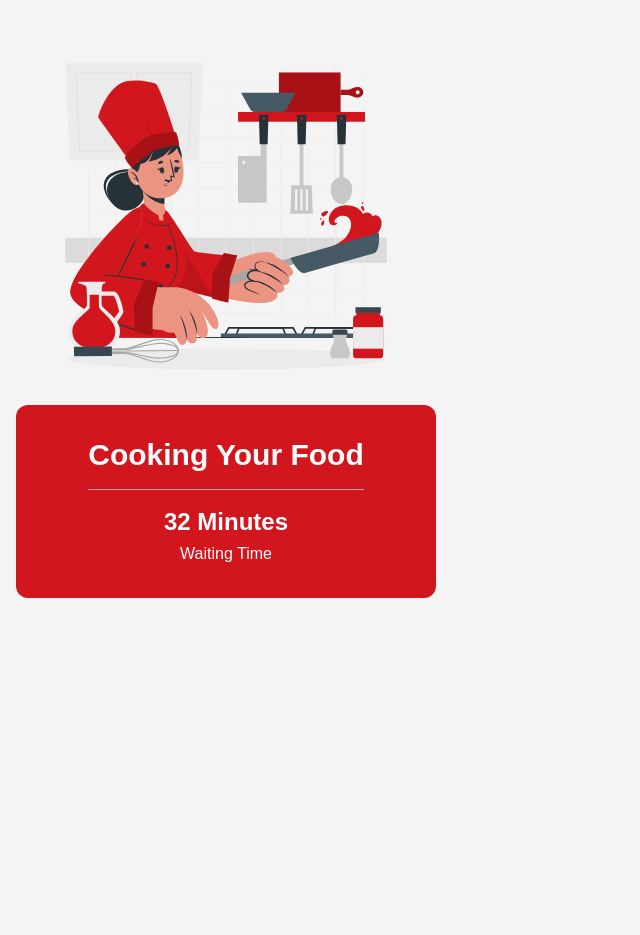
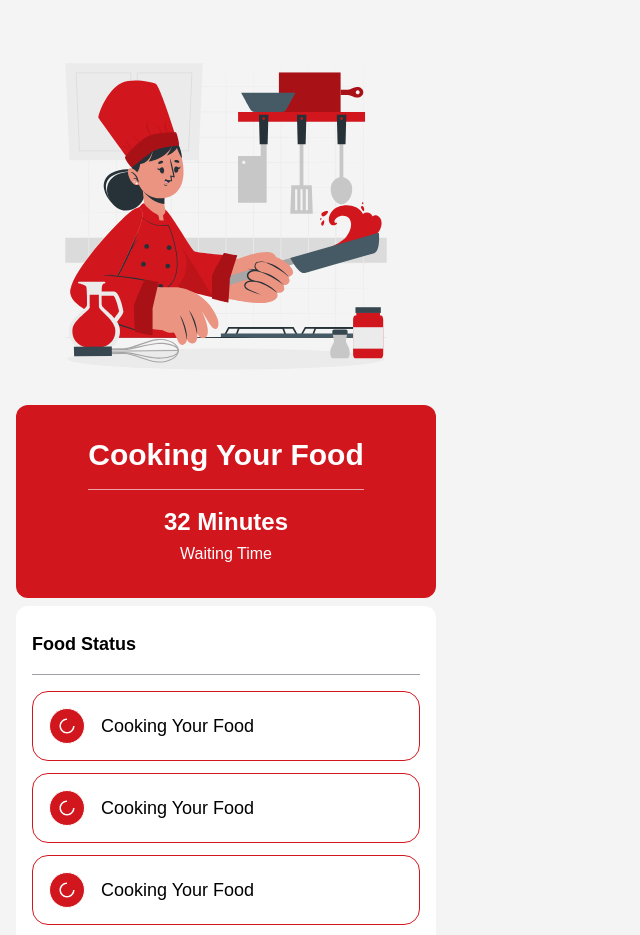
Before and after one commit to aryndraa/pos-restaurant, a Next.js app in the folder client/: page /status in a window 1280 px wide. Shown: the top 935 px of the page, without its empty margins (0-640 px from the left). Before the commit the page ends 800 px from the top, so only its background shows below. Built offline with nearby package versions, Linux system fonts and the light colour scheme.

Commit message:
progress

```diff
--- a/client/app/status/page.tsx
+++ b/client/app/status/page.tsx
@@ -3,6 +3,7 @@ import Image from "next/image";
 import React, { useState } from "react";
 import cooking from "@/public/cooking.svg";
 import StatusCard from "@/components/StatusCard";
+import ListProgress from "@/components/ListProgress";
 
 export type StatusType = {
   status: string;
@@ -22,8 +23,9 @@ export default function Page() {
       <div className="py-8">
         <Image src={cooking} alt="" className="w-full " />
       </div>
-      <div>
+      <div className="flex flex-col gap-2">
         <StatusCard time={status.time} title={status.title} />
+        <ListProgress />
       </div>
     </div>
   );
--- /dev/null
+++ b/client/components/FoodProgress.tsx
@@ -0,0 +1,13 @@
+import React from "react";
+import { BiLoaderAlt } from "react-icons/bi";
+
+export default function FoodProgress() {
+  return (
+    <div className="flex items-center gap-4 p-4 border border-primary rounded-2xl">
+      <span className="bg-primary text-white p-2 text-lg border rounded-full">
+        <BiLoaderAlt />
+      </span>
+      <p className="text-lg font-medium">Cooking Your Food</p>
+    </div>
+  );
+}
--- /dev/null
+++ b/client/components/ListProgress.tsx
@@ -0,0 +1,18 @@
+import React from "react";
+import FoodProgress from "./FoodProgress";
+
+export default function ListProgress() {
+  return (
+    <div className="bg-white py-6 px-4 rounded-xl">
+      <h1 className="pb-4 mb-4 border-b border-zinc-400 text-lg font-semibold">
+        Food Status
+      </h1>
+      <div className="flex flex-col gap-3">
+        <FoodProgress />
+        <FoodProgress />
+        <FoodProgress />
+        <FoodProgress />
+      </div>
+    </div>
+  );
+}
--- a/client/package.json
+++ b/client/package.json
@@ -13,7 +13,8 @@
     "react": "19.1.0",
     "react-dom": "19.1.0",
     "react-icons": "^5.5.0",
-    "swiper": "^11.2.10"
+    "swiper": "^11.2.10",
+    "zustand": "^5.0.7"
   },
   "devDependencies": {
     "@eslint/eslintrc": "^3",
```
Also changed, not shown: 1 other file (tests, documents, lock files or other folders).
